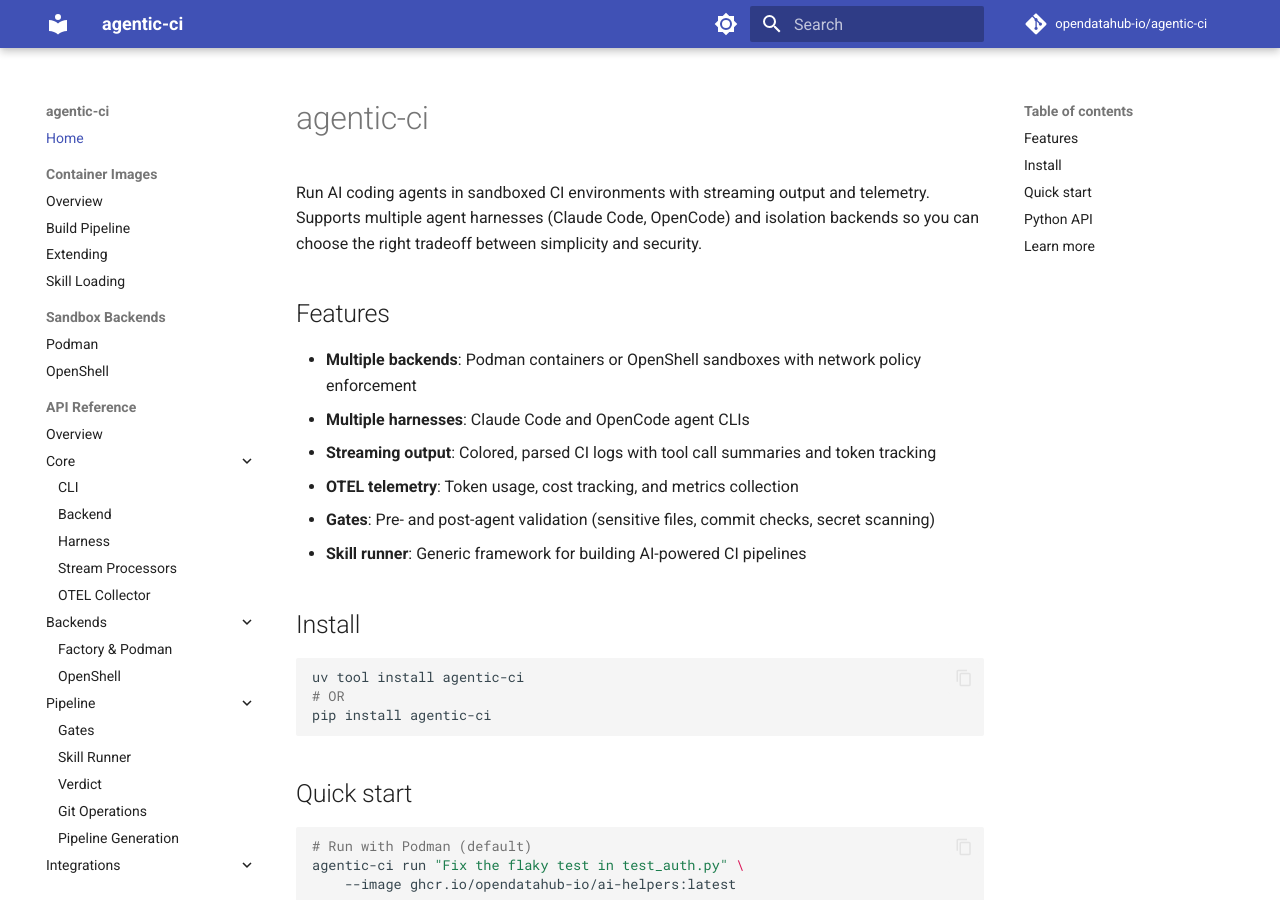
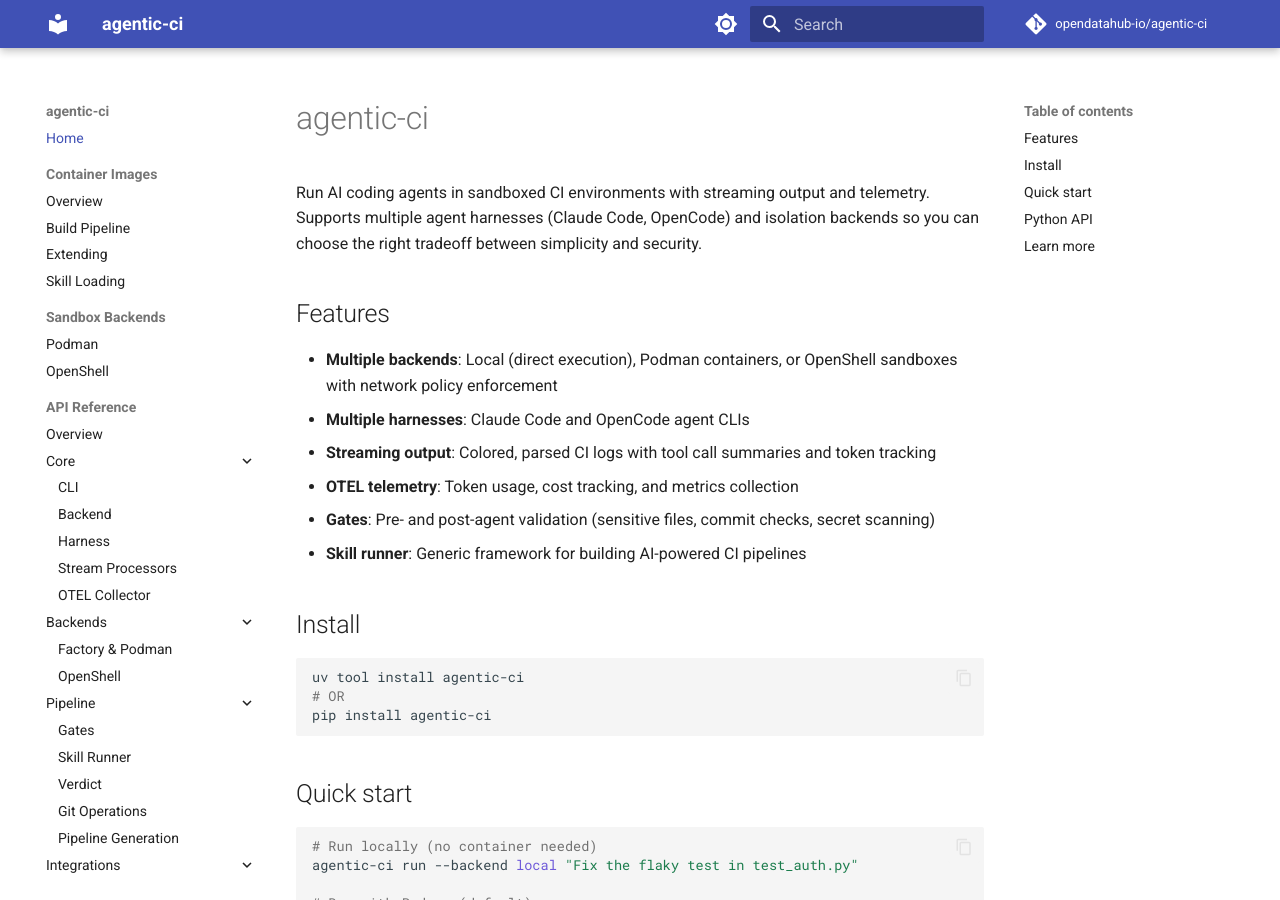
Before and after one commit to opendatahub-io/agentic-ci, an MkDocs documentation site: the page built from docs/index.md, in a window 1280 px wide and 900 px high. Built offline with MkDocs 1.6.1 and Material for MkDocs 9.7.7, drawn with Linux system fonts in a browser that asks for light colours; comment, search, counter and statistics services are not loaded.

Commit message:
docs: add local backend documentation and e2e test
Add local backend to README, AGENTS.md, docs/index.md, and API docs.
Add e2e test covering streaming, non-streaming, and extra args
passthrough for the local backend.

Assisted-by: Claude:claude-opus-4-6

````diff
--- a/docs/index.md
+++ b/docs/index.md
@@ -7,7 +7,7 @@ simplicity and security.
 
 ## Features
 
-- **Multiple backends**: Podman containers or OpenShell sandboxes with network policy enforcement
+- **Multiple backends**: Local (direct execution), Podman containers, or OpenShell sandboxes with network policy enforcement
 - **Multiple harnesses**: Claude Code and OpenCode agent CLIs
 - **Streaming output**: Colored, parsed CI logs with tool call summaries and token tracking
 - **OTEL telemetry**: Token usage, cost tracking, and metrics collection
@@ -25,6 +25,9 @@ pip install agentic-ci
 ## Quick start
 
 ```bash
+# Run locally (no container needed)
+agentic-ci run --backend local "Fix the flaky test in test_auth.py"
+
 # Run with Podman (default)
 agentic-ci run "Fix the flaky test in test_auth.py" \
     --image ghcr.io/opendatahub-io/ai-helpers:latest
````
Also changed, not shown: AGENTS.md (+3 -1 lines), README.md (+33 -0 lines), docs/api/backends.md (+5 -1 lines), 2 other files.
